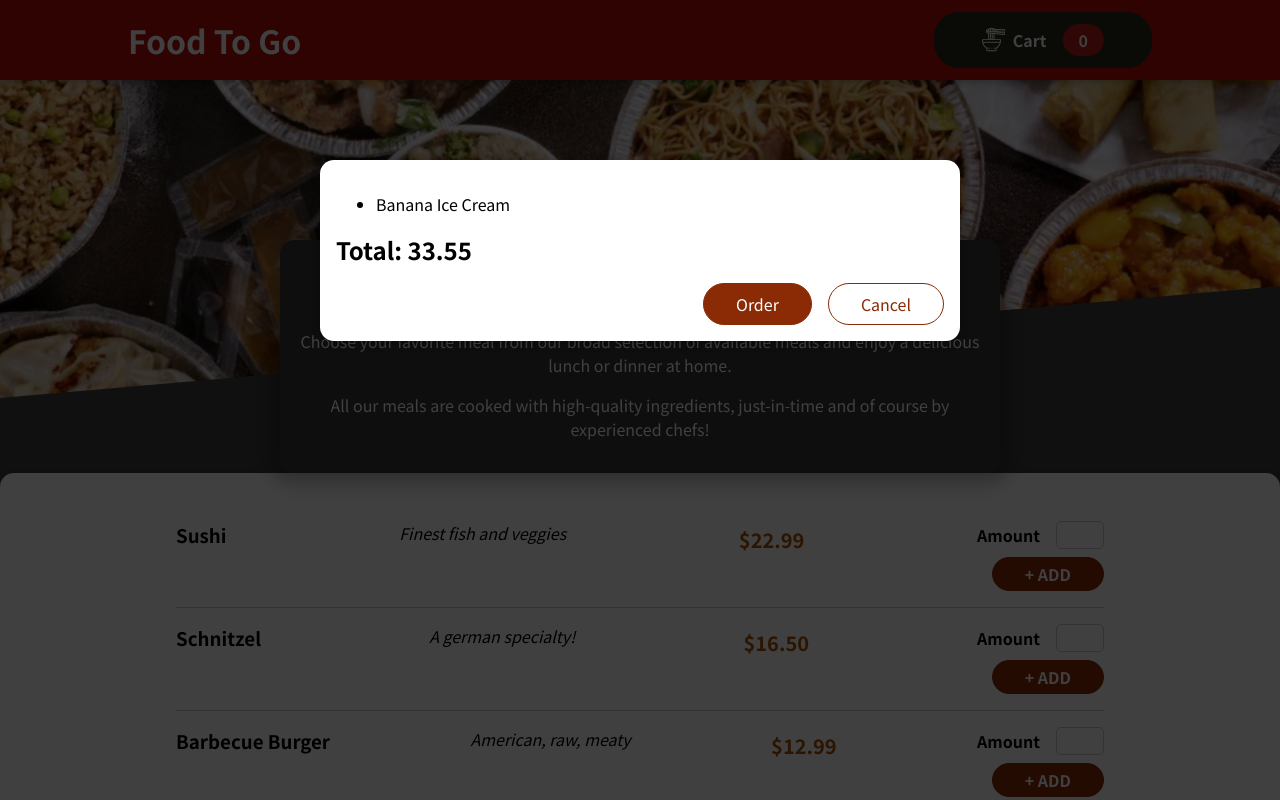
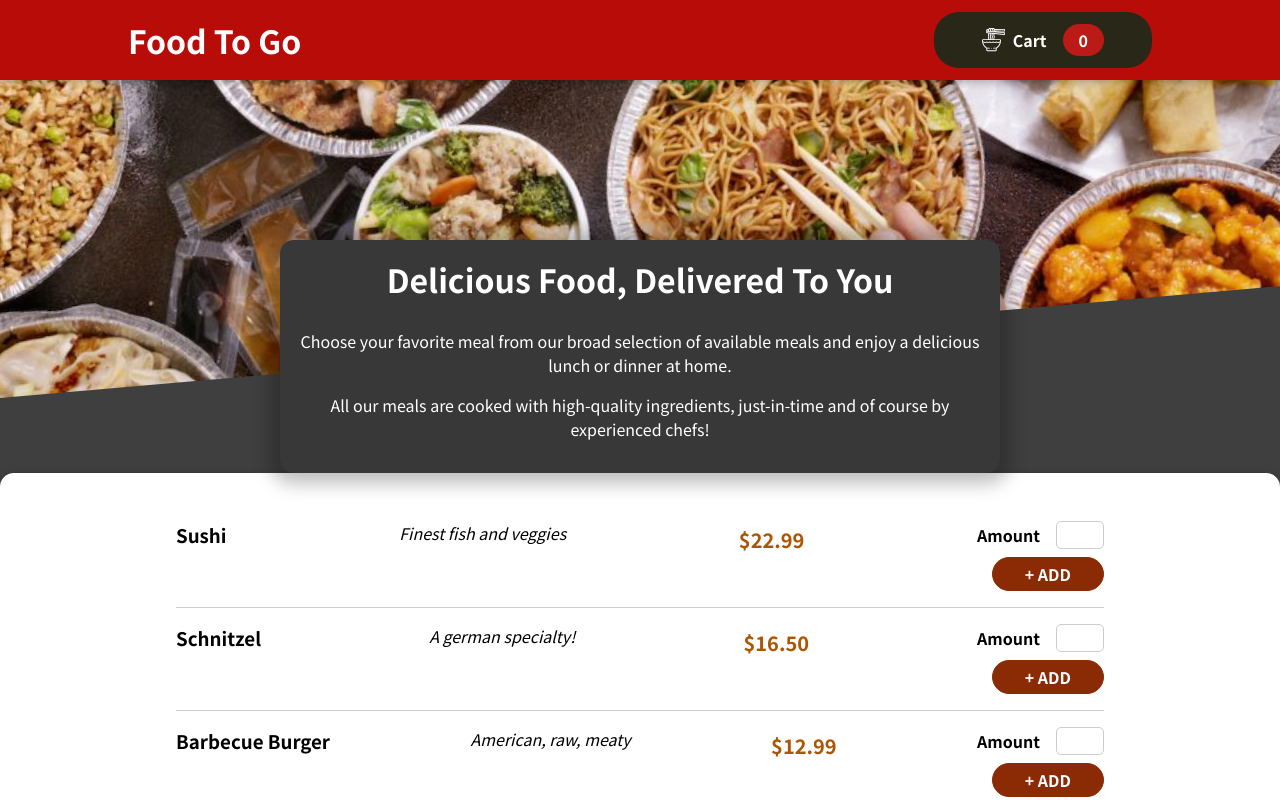
Before and after one commit to kremlevmax/food-order-app, a React (Create React App) app: page / in a window 1280 px wide. Shown: the top 800 px of the page. Built offline with nearby package versions, Linux system fonts and the light colour scheme.

Commit message:
Modul Window show/hide

```diff
--- a/src/App.js
+++ b/src/App.js
@@ -1,12 +1,22 @@
 import Header from "./components/Layout/Header";
 import Meals from "./components/Meals/Meals";
 import Cart from "./components/Cart/Cart";
+import { useState } from "react";
 
 function App() {
+  const [isModalShown, setModalShown] = useState(false);
+
+  const showModalWindow = () => {
+    setModalShown(true);
+  };
+
+  const hideModalWindow = () => {
+    setModalShown(false);
+  };
   return (
     <>
-      <Cart />
-      <Header />
+      {isModalShown && <Cart onBackdropOrCloseButtonClick={hideModalWindow} />}
+      <Header onHeaderCartButtonClick={showModalWindow} />
       <Meals />
     </>
   );
--- a/src/components/Cart/Cart.js
+++ b/src/components/Cart/Cart.js
@@ -11,12 +11,17 @@ const Cart = (props) => {
   );
 
   return (
-    <Modal>
+    <Modal onBackdropOrCloseButtonClick={props.onBackdropOrCloseButtonClick}>
       {cartItems}
       <div className={styles.total}>Total: 33.55</div>
       <div className={styles.actions}>
         <button className={styles.button}>Order</button>
-        <button className={styles["button--alt"]}>Cancel</button>
+        <button
+          className={styles["button--alt"]}
+          onClick={props.onBackdropOrCloseButtonClick}
+        >
+          Cancel
+        </button>
       </div>
     </Modal>
   );
--- a/src/components/Cart/CartIcon.js
+++ b/src/components/Cart/CartIcon.js
@@ -5,7 +5,7 @@ const CartIcon = () => {
     <svg
       id='Layer_1'
       fill='white'
-      enable-background='new 0 0 512.002 512.002'
+      enableBackground='new 0 0 512.002 512.002'
       viewBox='0 0 512.002 512.002'
       xmlns='http://www.w3.org/2000/svg'
     >
--- a/src/components/Layout/Header.js
+++ b/src/components/Layout/Header.js
@@ -1,19 +1,19 @@
 import React, { Fragment } from "react";
 
-import HeaderIconButton from "./HeaderCartButton";
+import HeaderCartButton from "./HeaderCartButton";
 
 import classes from "../Layout/Header.module.css";
 import food from "../../assets/food.jpeg";
 
-const Header = () => {
+const Header = (props) => {
   return (
     <Fragment>
       <header className={classes.header}>
         <h1>Food To Go</h1>
-        <HeaderIconButton />
+        <HeaderCartButton onClick={props.onHeaderCartButtonClick} />
       </header>
       <div className={classes["main-image"]}>
-        <img src={food} alt='Food to go' />
+        <img src={food} alt='Food To Go' />
       </div>
     </Fragment>
   );
--- a/src/components/Layout/HeaderCartButton.js
+++ b/src/components/Layout/HeaderCartButton.js
@@ -5,7 +5,7 @@ import CartIcon from "../Cart/CartIcon";
 
 const HeaderCartButton = (props) => {
   return (
-    <button className={classes.button}>
+    <button className={classes.button} onClick={props.onClick}>
       <span className={classes.icon}>
         <CartIcon />
       </span>
--- a/src/components/Meals/AvailableMeals.js
+++ b/src/components/Meals/AvailableMeals.js
@@ -35,6 +35,7 @@ const AvailableMeals = () => {
       name={item.name}
       description={item.description}
       price={item.price}
+      key={item.id}
     />
   ));
 
--- a/src/components/Meals/MealItem/MealItemForm.js
+++ b/src/components/Meals/MealItem/MealItemForm.js
@@ -3,7 +3,7 @@ import classes from "./MealItemForm.module.css";
 
 const MealItemForm = (props) => {
   return (
-    <form className={classes.form}>
+    <div className={classes.form}>
       <Input
         label='Amount'
         input={{
@@ -16,7 +16,7 @@ const MealItemForm = (props) => {
         }}
       />
       <button>+ ADD</button>
-    </form>
+    </div>
   );
 };
 
--- a/src/components/UI/Modal.js
+++ b/src/components/UI/Modal.js
@@ -4,7 +4,12 @@ import ReactDOM from "react-dom";
 import styles from "./Modal.module.css";
 
 const Backdrop = (props) => {
-  return <div className={styles.backdrop} />;
+  return (
+    <div
+      className={styles.backdrop}
+      onClick={props.onBackdropOrCloseButtonClick}
+    />
+  );
 };
 
 const Overlay = (props) => {
@@ -18,7 +23,12 @@ const Overlay = (props) => {
 const Modal = (props) => {
   return (
     <Fragment>
-      {ReactDOM.createPortal(<Backdrop />, document.getElementById("overlays"))}
+      {ReactDOM.createPortal(
+        <Backdrop
+          onBackdropOrCloseButtonClick={props.onBackdropOrCloseButtonClick}
+        />,
+        document.getElementById("overlays")
+      )}
       {ReactDOM.createPortal(
         <Overlay>{props.children}</Overlay>,
         document.getElementById("overlays")
```
